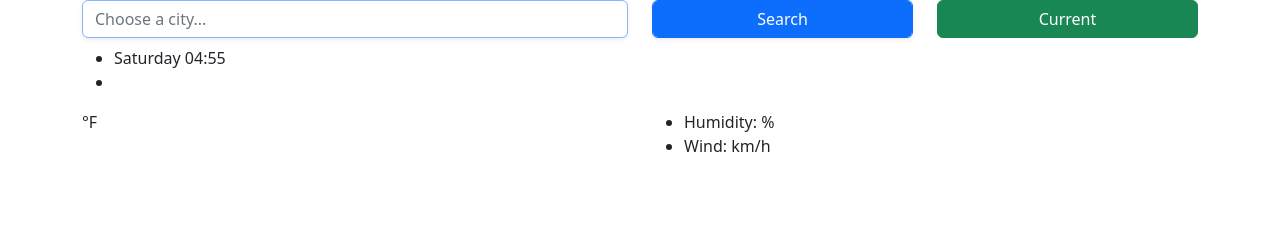
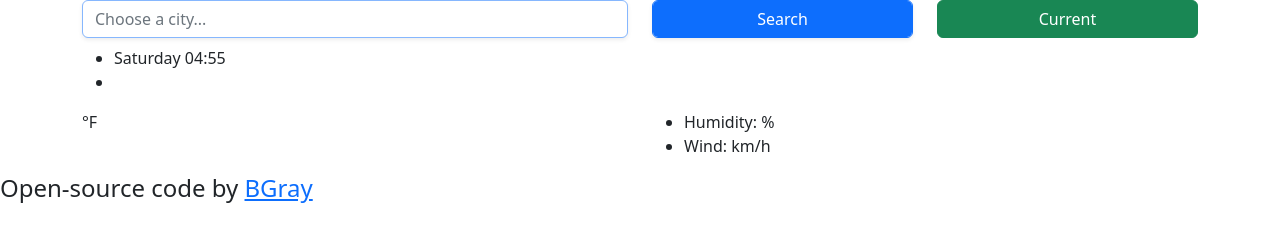
Before and after one commit to bcatcodes/bgray-weatherapp, a plain HTML site: page index.html in a window 1280 px wide. Drawn offline with nearby package versions, Linux system fonts and the light colour scheme; no server answers.

Commit message:
Added open-source link

```diff
--- a/index.html
+++ b/index.html
@@ -75,5 +75,11 @@
       </div>
     </div>
     <script src="src/index.js"></script>
+    <h4>
+      Open-source code by
+      <a href="https://jocular-pie-c2d20c.netlify.app/" target="_blank"
+        >BGray</a
+      >
+    </h4>
   </body>
 </html>
```
